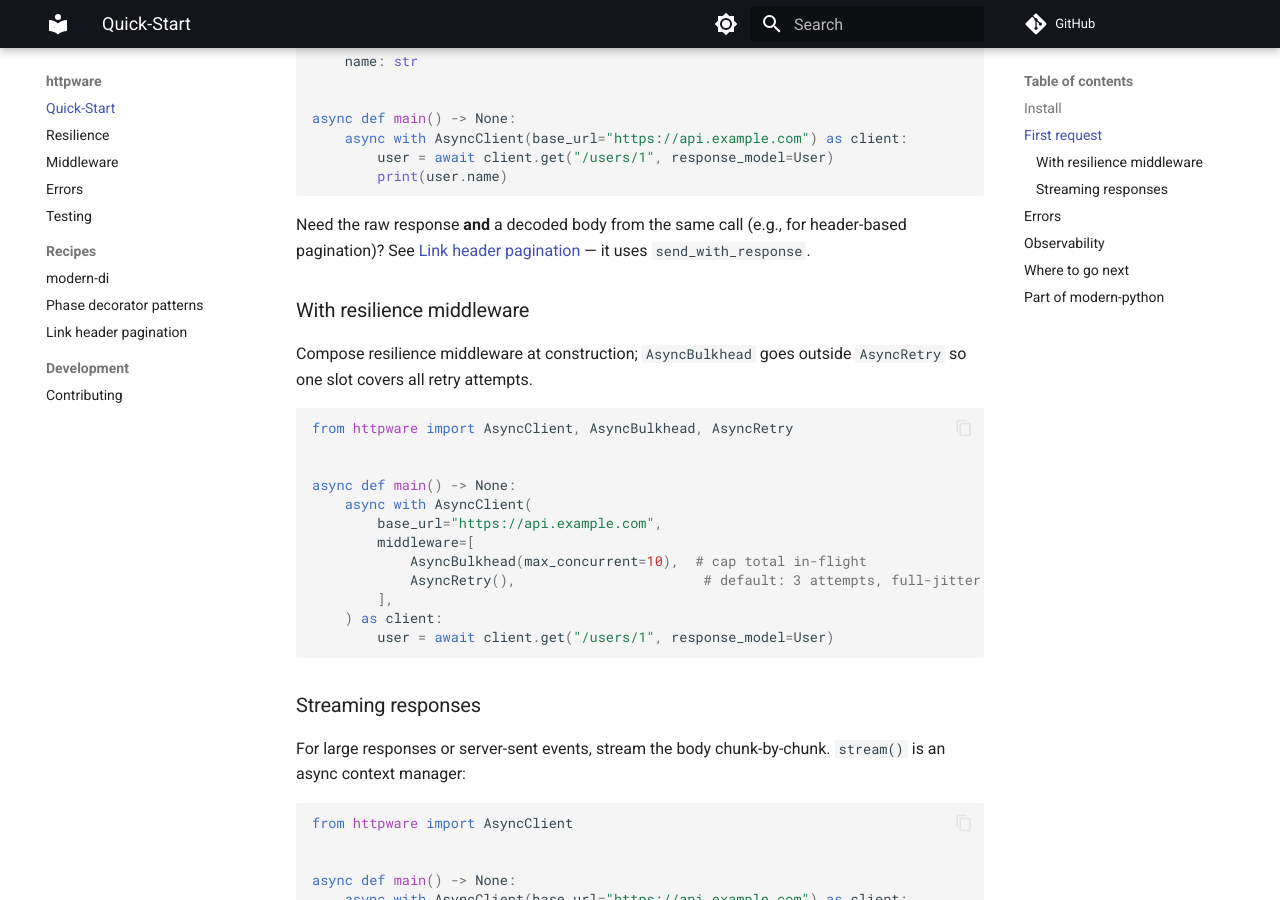
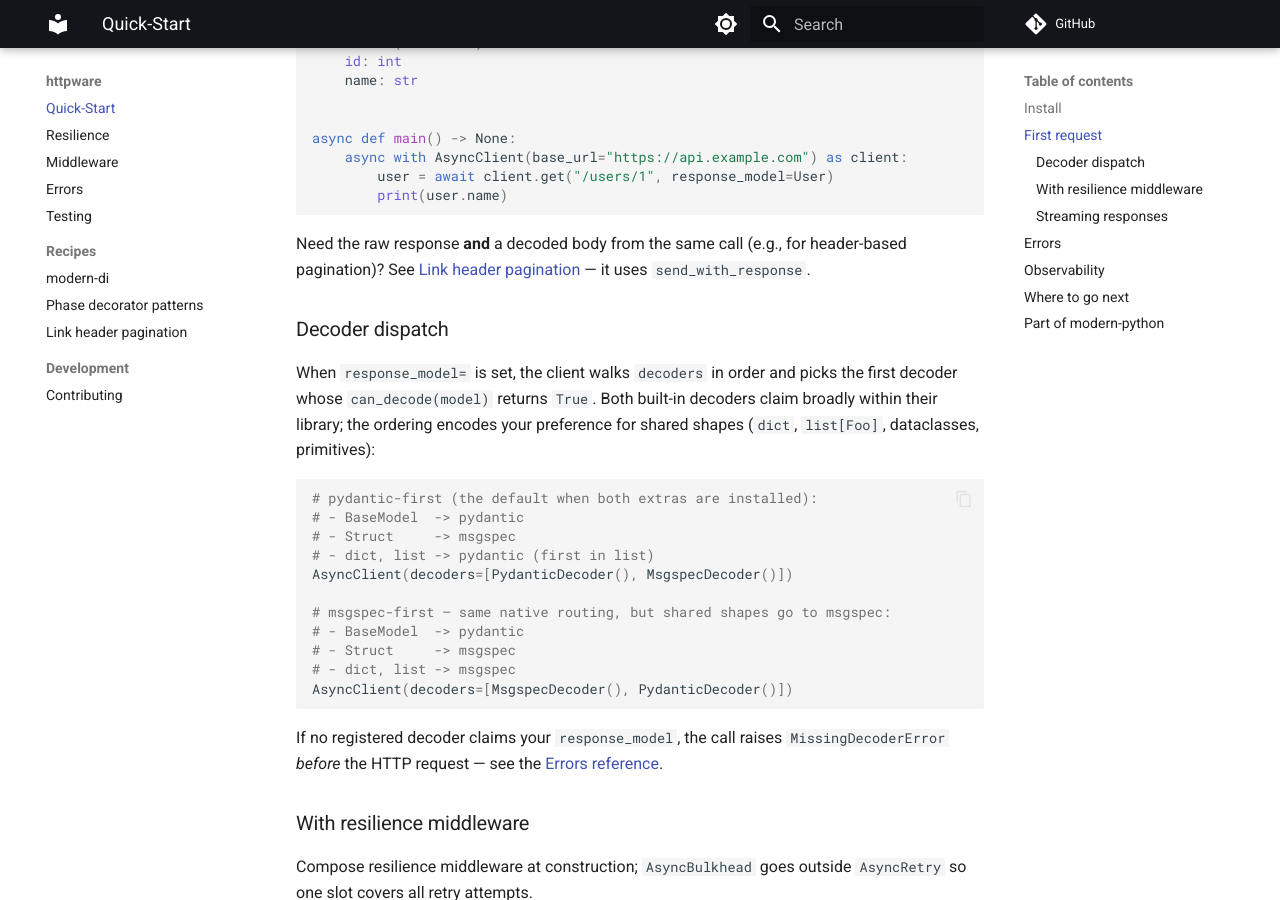
Before and after one commit to modern-python/httpware, an MkDocs documentation site: the page built from docs/index.md, in a window 1280 px wide and 900 px high, scrolled down 1270 px. Built offline with MkDocs 1.6.1 and Material for MkDocs 9.7.7, drawn with Linux system fonts in a browser that asks for light colours; comment, search, counter and statistics services are not loaded; some of the changed text lies outside the part shown.

Commit message:
docs: rewrite decoder narrative for multi-decoder routing

````diff
--- a/docs/index.md
+++ b/docs/index.md
@@ -13,8 +13,9 @@ pip install httpware
 Optional extras:
 
 ```bash
-pip install httpware[pydantic]   # PydanticDecoder (the default decoder path)
-pip install httpware[msgspec]    # MsgspecDecoder
+pip install httpware[pydantic]   # PydanticDecoder — handles BaseModel + dataclasses + primitives + generics
+pip install httpware[msgspec]    # MsgspecDecoder — handles Struct + dataclasses + primitives + generics
+pip install httpware[pydantic,msgspec]   # both extras — both decoders register; BaseModel routes to pydantic, Struct to msgspec
 ```
 
 ## First request
@@ -64,6 +65,31 @@ async def main() -> None:
 
 Need the raw response **and** a decoded body from the same call (e.g., for header-based pagination)? See [Link header pagination](recipes/link-header-pagination.md) — it uses `send_with_response`.
 
+### Decoder dispatch
+
+When `response_model=` is set, the client walks `decoders` in order and picks
+the first decoder whose `can_decode(model)` returns `True`. Both built-in
+decoders claim broadly within their library; the ordering encodes your
+preference for shared shapes (`dict`, `list[Foo]`, dataclasses, primitives):
+
+```python
+# pydantic-first (the default when both extras are installed):
+# - BaseModel  -> pydantic
+# - Struct     -> msgspec
+# - dict, list -> pydantic (first in list)
+AsyncClient(decoders=[PydanticDecoder(), MsgspecDecoder()])
+
+# msgspec-first — same native routing, but shared shapes go to msgspec:
+# - BaseModel  -> pydantic
+# - Struct     -> msgspec
+# - dict, list -> msgspec
+AsyncClient(decoders=[MsgspecDecoder(), PydanticDecoder()])
+```
+
+If no registered decoder claims your `response_model`, the call raises
+`MissingDecoderError` *before* the HTTP request — see the
+[Errors reference](errors.md#missingdecodererror).
+
 ### With resilience middleware
 
 Compose resilience middleware at construction; `AsyncBulkhead` goes outside `AsyncRetry` so one slot covers all retry attempts.
@@ -109,7 +135,7 @@ All errors inherit `httpware.ClientError`. The categories:
 - **Status errors** (4xx/5xx responses) — raised automatically, no `raise_for_status()` needed: `NotFoundError`, `RateLimitedError`, `ServiceUnavailableError`, and the rest. All subclass `StatusError`.
 - **Transport errors** — connection / network / protocol failures before a response arrived. `NetworkError` (transient) subclasses `TransportError`.
 - **Resilience refusals** — `RetryBudgetExhaustedError` and `BulkheadFullError`, raised by the resilience middleware.
-- **Decode errors** — `DecodeError`, raised when `response_model=` decoding fails (HTTP call itself succeeded).
+- **Decode errors** — `DecodeError`, raised when `response_model=` decoding fails (HTTP call itself succeeded). `MissingDecoderError`, raised when no registered decoder claims the `response_model=` type — fires *before* the HTTP call.
 
 See the [Errors reference](errors.md) for the full tree and catching strategies.
 
````
Also changed, not shown: README.md (+4 -3 lines), docs/errors.md (+16 -1 lines).
